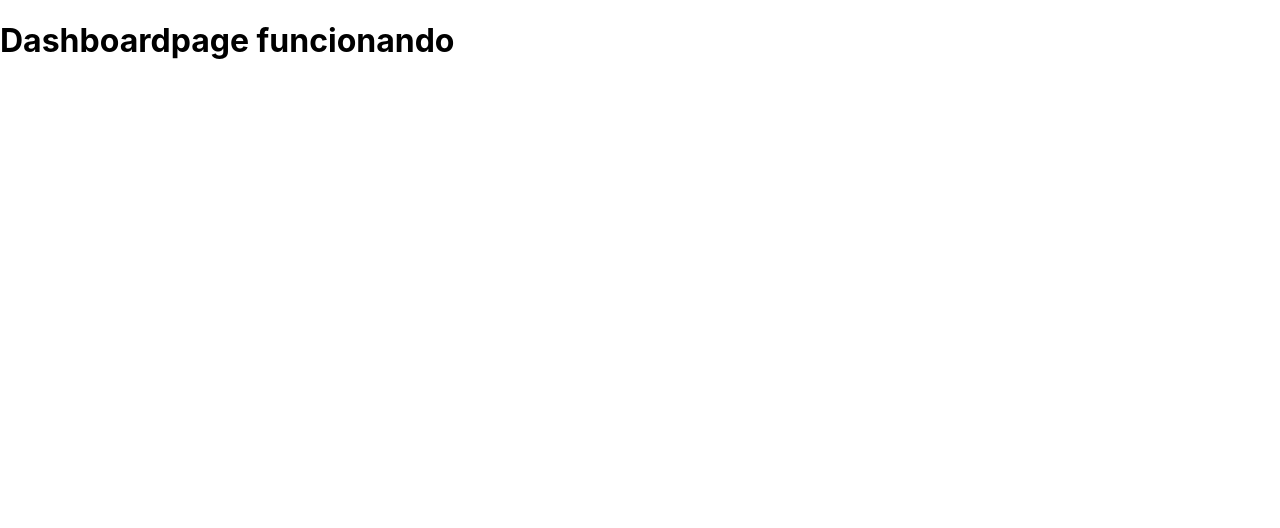
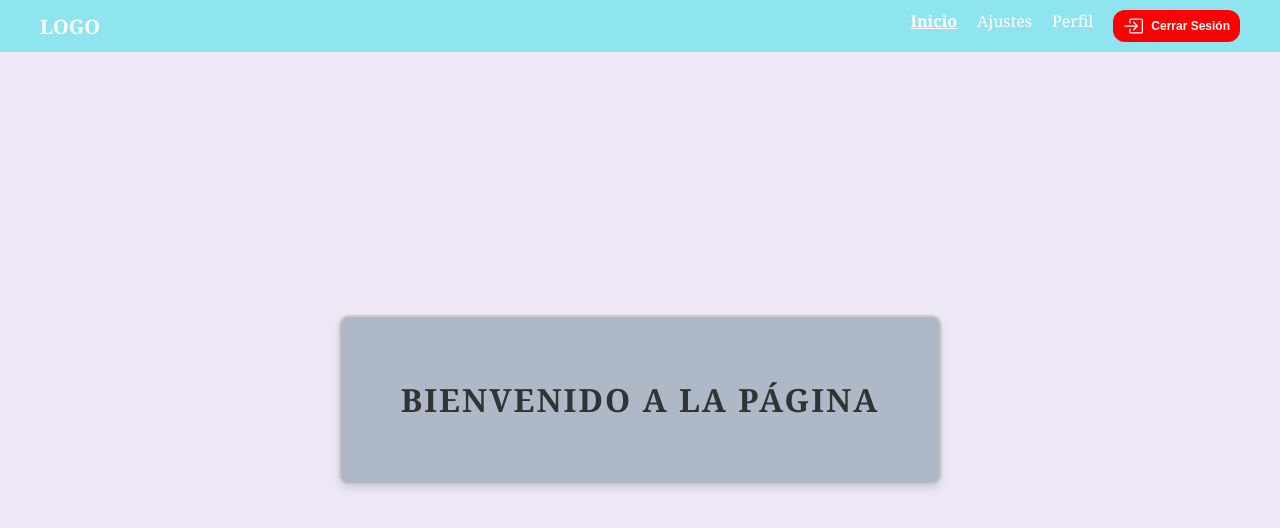
Before and after one commit to Edwin8598/react-code, a React (Create React App) app: page /dashboard in a window 1280 px wide. Shown: the top 528 px of the page. Built offline with nearby package versions, Linux system fonts and the light colour scheme.

Commit message:
proyecto6

```diff
--- a/src/pages/Dashboardpage/Dashboardpage.js
+++ b/src/pages/Dashboardpage/Dashboardpage.js
@@ -1,4 +1,159 @@
-function Dashboardpage(){
-    return <h1>Dashboardpage funcionando </h1>;
+import React from "react";
+import { signOut } from "firebase/auth";
+import { auth } from "../../Fire";
+import { useNavigate } from "react-router-dom";
+import Swal from "sweetalert2";
+
+function Dashboardpage() {
+  const navigate = useNavigate();
+
+  const handleLogout = async () => {
+    const result = await Swal.fire({
+      title: "¿Cerrar sesión?",
+      text: "¿Estás seguro de que deseas cerrar tu sesión?",
+      icon: "warning",
+      showCancelButton: true,
+      confirmButtonColor: "#d33",
+      cancelButtonColor: "#109edfff",
+      confirmButtonText: "Sí, cerrar sesión",
+      cancelButtonText: "Cancelar",
+    });
+
+    if (result.isConfirmed) {
+      try {
+        await signOut(auth);
+        await Swal.fire({
+          icon: "success",
+          title: "Sesión cerrada",
+          showConfirmButton: false,
+          timer: 1500,
+        });
+        navigate("/");
+      } catch (error) {
+        console.error("Error al cerrar sesión:", error);
+        Swal.fire({
+          icon: "error",
+          title: "Error",
+          text: "No se pudo cerrar sesión. Intenta de nuevo.",
+        });
+      }
+    }
+  };
+
+  const styles = {
+    page: {
+      height: "100vh",
+      backgroundColor: "#ede7f6",
+      fontFamily: "'Georgia', serif",
+      position: "relative",
+    },
+    navbar: {
+      backgroundColor: "#8ee5f0ff", // color naranja fuerte
+      padding: "10px 40px",
+      display: "flex",
+      justifyContent: "space-between",
+      alignItems: "center",
+      color: "#fff",
+    },
+    logo: {
+      fontWeight: "bold",
+      fontSize: "20px",
+    },
+    navLinks: {
+      display: "flex",
+      gap: "20px",
+    },
+    link: {
+      color: "#fff",
+      textDecoration: "none",
+      fontWeight: "400",
+    },
+    activeLink: {
+      fontWeight: "bold",
+      textDecoration: "underline",
+    },
+    box: {
+      backgroundColor: "#aeb8c6",
+      padding: "40px 60px",
+      border: "2px solid #ccc",
+      borderRadius: "10px",
+      boxShadow: "0 4px 8px rgba(0,0,0,0.1)",
+      textAlign: "center",
+      position: "absolute",
+      top: "50%",
+      left: "50%",
+      transform: "translate(-50%, -50%)",
+    },
+    title: {
+      fontSize: "32px",
+      color: "#333333",
+      textTransform: "uppercase",
+      letterSpacing: "2px",
+    },
+  };
+
+  return (
+    <div style={styles.page}>
+      {/* Navbar estilo clásico */}
+      <nav style={styles.navbar}>
+        <div style={styles.logo}>LOGO</div>
+        <div style={styles.navLinks}>
+          <a href="#" style={{ ...styles.link, ...styles.activeLink }}>
+            Inicio
+          </a>
+          <a href="#" style={styles.link}>
+            Ajustes
+          </a>
+          <a href="#" style={styles.link}>
+            Perfil
+          </a>
+         <button
+  onClick={handleLogout}
+  style={{
+    backgroundColor: "#ff0000",
+    color: "#fff",
+    border: "none",
+    borderRadius: "12px",
+    padding: "6px 10px",
+    fontSize: "12px",
+    fontWeight: "bold",
+    cursor: "pointer",
+    textAlign: "center",
+    display: "flex",
+    alignItems: "center",
+    gap: "8px",
+  }}
+>
+  <svg
+    xmlns="http://www.w3.org/2000/svg"
+    width="20"
+    height="20"
+    fill="currentColor"
+    viewBox="0 0 16 16"
+  >
+    <path
+      fillRule="evenodd"
+      d="M6 3.5a.5.5 0 0 1 .5-.5h8a.5.5 0 0 1 .5.5v9a.5.5 0 0 1-.5.5h-8a.5.5 0 0 1-.5-.5v-2a.5.5 0 0 0-1 0v2A1.5 1.5 0 0 0 6.5 14h8a1.5 1.5 0 0 0 1.5-1.5v-9A1.5 1.5 0 0 0 14.5 2h-8A1.5 1.5 0 0 0 5 3.5v2a.5.5 0 0 0 1 0z"
+    />
+    <path
+      fillRule="evenodd"
+      d="M11.854 8.354a.5.5 0 0 0 0-.708l-3-3a.5.5 0 1 0-.708.708L10.293 7.5H1.5a.5.5 0 0 0 0 1h8.793l-2.147 2.146a.5.5 0 0 0 .708.708z"
+    />
+  </svg>
+  Cerrar Sesión
+</button>
+
+
+
+        </div>
+      </nav>
+
+      {/* Caja central */}
+      <div style={styles.box}>
+        <h1 style={styles.title}>Bienvenido a la Página</h1>
+      </div>
+    </div>
+  );
 }
+
 export default Dashboardpage;
```
